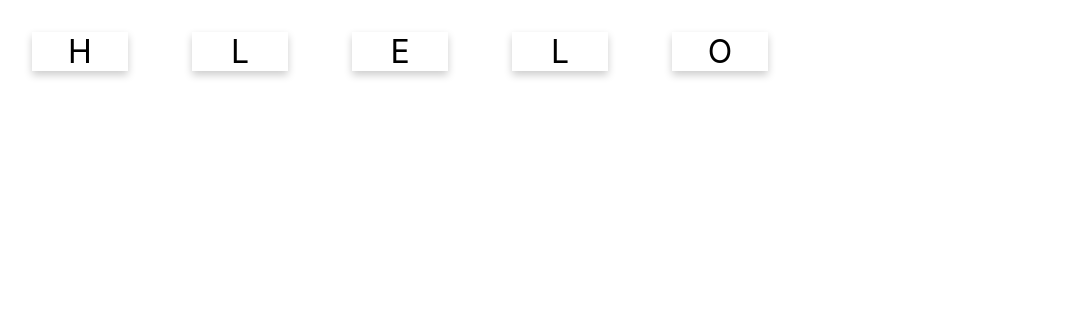
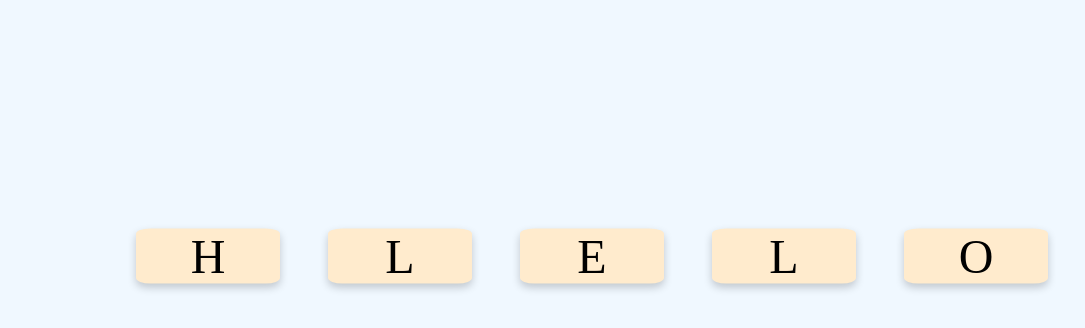
Before and after one commit to PAKAPON471/lab3sa03, a React (Create React App) app: page / in a window 1280 px wide. Shown: the top 328 px of the page, without its empty margins (0-1085 px from the left). Built offline with nearby package versions, Linux system fonts and the light colour scheme.

Commit message:
fifth commit

```diff
--- a/src/App.css
+++ b/src/App.css
@@ -2,13 +2,25 @@
   display: inline-block;
   text-align: center;
   width: 3em;
-  font-size: 2em;
+  font-size: 3em;
   box-shadow: 0 4px 8px 0 rgba(0,0,0,0.2);
-  margin: 1em;
-  user-select: none;
+  margin-top: 20%;
+  margin-inline-start: 1em;
+  transform: translate(-50%, -50%);
+  border-radius: 10%;
+  background-color:blanchedalmond;
 }
 
 .activeCard {
   color: red;
   background: pink;
 }
+
+div {
+  font-family: cursive;
+  text-align: center;
+}
+
+body {
+  background-color: aliceblue;
+}
--- a/src/App.js
+++ b/src/App.js
@@ -8,7 +8,9 @@ function App() {
     <div>
       <WordCard value={word}/>
     </div>
+
   );
 }
 
+
 export default App;
```
